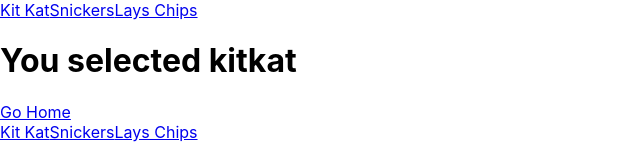
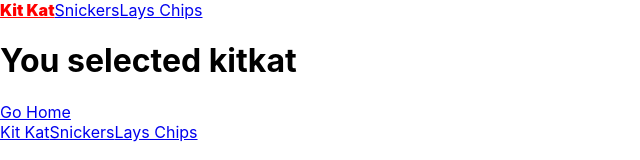
Before and after one commit to shavinski/react-router-vending-router, a React (Create React App) app: page /kitkat in a window 1280 px wide. Shown: the top 160 px of the page, without its empty margins (0-640 px from the left). Built offline with nearby package versions, Linux system fonts and the light colour scheme.

Commit message:
finish nav bar style when clicked

```diff
--- a/src/Nav.js
+++ b/src/Nav.js
@@ -1,18 +1,40 @@
 import React from "react";
 import { NavLink, useLocation } from "react-router-dom";
 
-function ListSnacks() {
-    const location = useLocation();
-    console.warn(location)
-    const searchParams = new URLSearchParams(location.search);
-    const name = searchParams.get('name');
+function ListSnacks({ handleClick }) {
+
+  let activeStyle = {
+    fontWeight: "900",
+    color: "red"
+  }
 
 
   return (
     <nav>
-      <NavLink to="/kitkat">Kit Kat</NavLink>
-      <NavLink to="/snickers">Snickers</NavLink>
-      <NavLink to="/layschips">Lays Chips</NavLink>
+      <NavLink
+        to="/kitkat"
+        onClick={handleClick}
+        style={({ isActive }) =>
+          isActive ? activeStyle : undefined
+        }>
+        Kit Kat
+      </NavLink>
+      <NavLink
+        to="/snickers"
+        onClick={handleClick}
+        style={({ isActive }) =>
+          isActive ? activeStyle : undefined
+        }>
+        Snickers
+      </NavLink>
+      <NavLink
+        to="/layschips"
+        onClick={handleClick}
+        style={({ isActive }) =>
+          isActive ? activeStyle : undefined
+        }>
+        Lays Chips
+      </NavLink>
     </nav>
   );
 }
--- a/src/Snack.js
+++ b/src/Snack.js
@@ -2,13 +2,13 @@ import React from "react";
 import { useParams } from "react-router-dom";
 import { NavLink } from "react-router-dom";
 
-function Snack() {
+function Snack({ handleClick }) {
   const params = useParams();
 
   return (
     <div>
       <h1>You selected {params.name}</h1>
-      <NavLink to="/">Go Home</NavLink>
+      <NavLink onClick={handleClick} to="/">Go Home</NavLink>
     </div>
   );
 }
--- a/src/SnackList.js
+++ b/src/SnackList.js
@@ -10,19 +10,8 @@ import { Link } from "react-router-dom";
  * PARENT -> SnackList -> {CHILDREN}
  */
 
-function SnackList() {
-  const [isClicked, setIsClicked] = useState(false);
-
-  // useEffect(() => {
-
-  // }, [])
-  function handleClick() {
-    setIsClicked(!isClicked);
-  }
-
+function SnackList({ handleClick }) {
   return (
-    <div>
-      {!isClicked && (
     <div>
       <Link onClick={handleClick} to="/kitkat">
         Kit Kat
@@ -34,8 +23,6 @@ function SnackList() {
         Lays Chips
       </Link>
     </div>
-      )}
-    </div>
   );
 }
 
--- a/src/VendingMachine.js
+++ b/src/VendingMachine.js
@@ -5,14 +5,28 @@ import Nav from "./Nav";
 import SnackList from "./SnackList";
 
 function VendingMachine() {
+  const [navIsClicked, setNavIsClicked] = useState(false);
+  const [listIsClicked, setListIsClicked] = useState(false);
+
+  function handleNavClick() {
+    setNavIsClicked(true);
+  }
+
+  function handleListClick() {
+    setListIsClicked(true);
+  }
+
+
   return (
     <div>
       <BrowserRouter>
-        <Nav />
+        <Nav handleClick={handleNavClick}/>
         <Routes>
-          <Route path="/:name" element={<Snack />} />
+          <Route path="/:name" element={<Snack handleClick={handleListClick} />} />
         </Routes>
-        <SnackList />
+        {(!navIsClicked || !listIsClicked) &&
+          <SnackList handleClick={handleListClick}/>
+        }
       </BrowserRouter>
     </div>
   );
```
Lines whose indentation alone changed are shown as unchanged.
